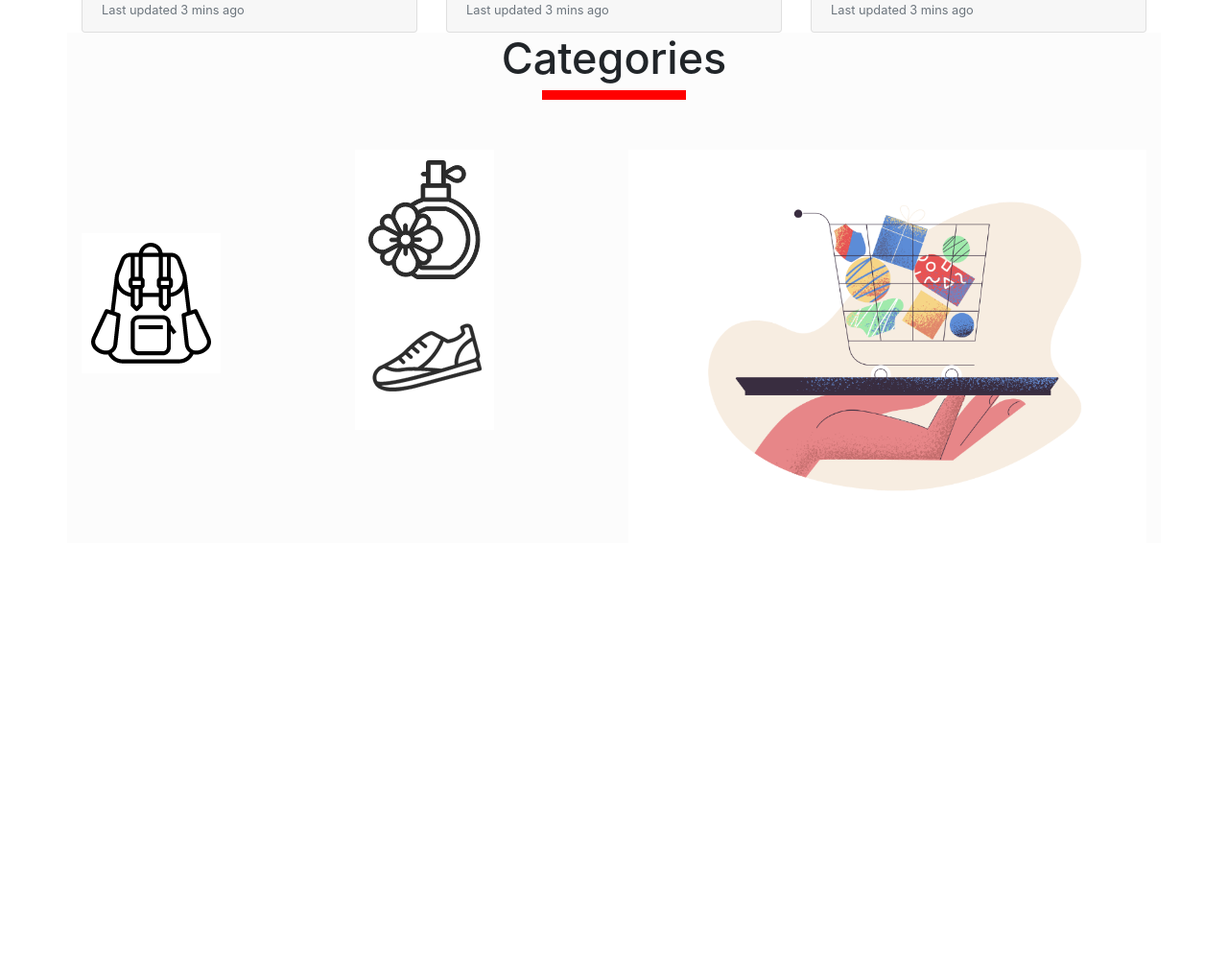
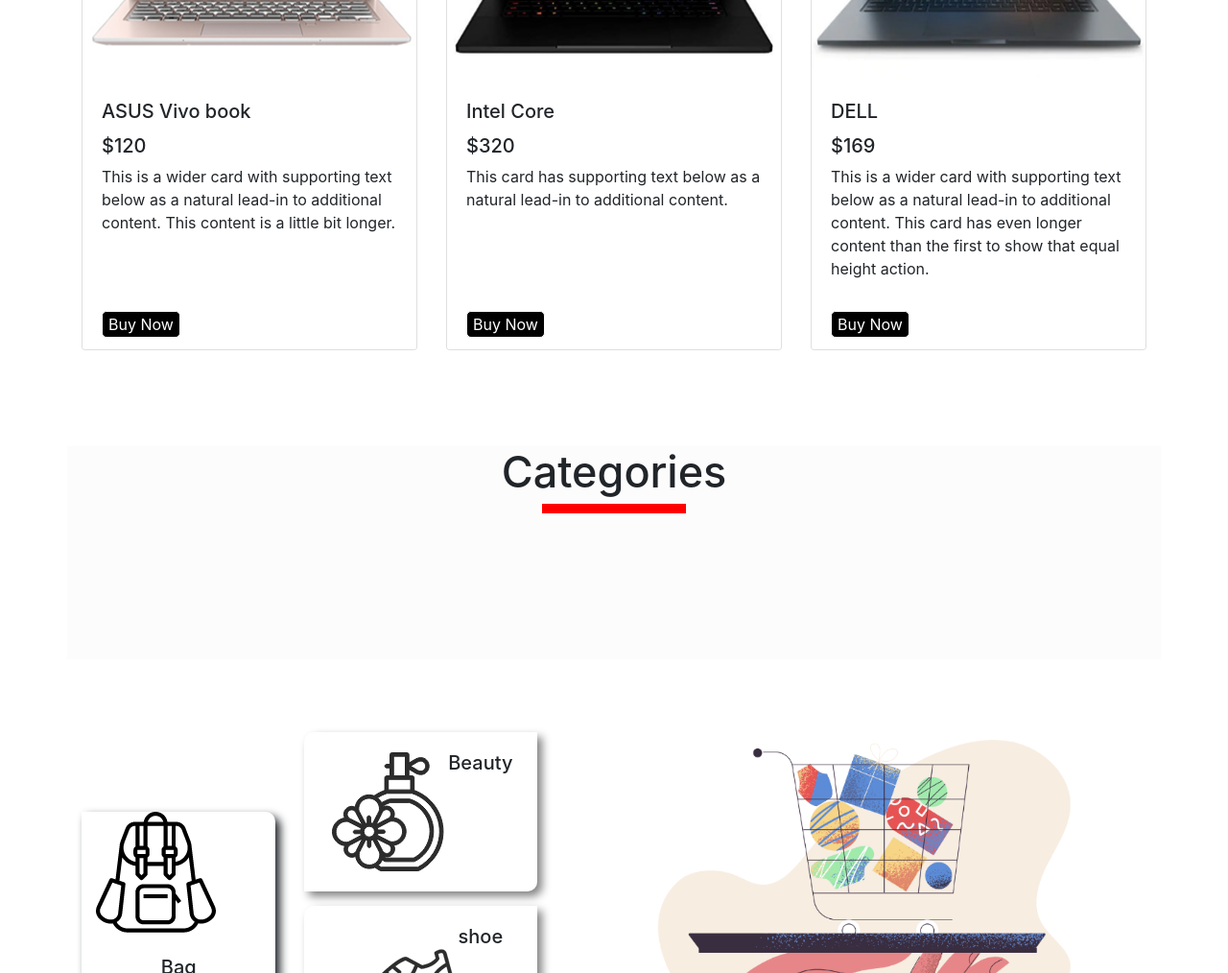
Before and after one commit to kaiserhamid45/e-commerce, a plain HTML site: page index.html in a window 1280 px wide. Shown: the part 1786-2800 px from the top of the page at 96% size. Before the commit the page ends 2352 px from the top, so only its background shows below. Drawn offline with nearby package versions, Linux system fonts and the light colour scheme.

Commit message:
all of done

```diff
--- a/index.html
+++ b/index.html
@@ -4,6 +4,7 @@
     <meta charset="UTF-8">
     <meta name="viewport" content="width=device-width, initial-scale=1.0">
     <link rel="stylesheet" href="https://stackpath.bootstrapcdn.com/bootstrap/4.4.1/css/bootstrap.min.css" integrity="sha384-Vkoo8x4CGsO3+Hhxv8T/Q5PaXtkKtu6ug5TOeNV6gBiFeWPGFN9MuhOf23Q9Ifjh" crossorigin="anonymous">
+    <link rel="stylesheet" href="style.css">
     <title>Document</title>
 </head>
 <body>
@@ -132,7 +133,7 @@
             <p class="card-text">This is a wider card with supporting text below as a natural lead-in to additional content. This content is a little bit longer.</p>
           </div>
           <div class="card-footer">
-            <small class="text-muted">Last updated 3 mins ago</small>
+            <button class="buy-now-button">Buy Now</button>
           </div>
         </div>
         <div class="card">
@@ -143,7 +144,7 @@
             <p class="card-text">This card has supporting text below as a natural lead-in to additional content.</p>
           </div>
           <div class="card-footer">
-            <small class="text-muted">Last updated 3 mins ago</small>
+            <button class="buy-now-button">Buy Now</button>
           </div>
         </div>
         <div class="card">
@@ -154,7 +155,7 @@
             <p class="card-text">This is a wider card with supporting text below as a natural lead-in to additional content. This card has even longer content than the first to show that equal height action.</p>
           </div>
           <div class="card-footer">
-            <small class="text-muted">Last updated 3 mins ago</small>
+            <button class="buy-now-button">Buy Now</button>
           </div>
         </div>
       </div>
@@ -167,24 +168,26 @@
 		Categories<br>
 		<span style="display:inline-block; height:10px; background:red; width:150px;margin-top: 6px;">&nbsp;</span>
 	</h3>
-	<div class="row">
-		<div class="col">
-		  <div class="row">
-			<div class="col">
-			  <img src="images/Categories/bag.png" style="position: absolute;padding: 10px;background: #FFF;top: 87px;" >
-			</div>
-			<div class="col">
-			  <img src="images/Categories/perfume.png" style="padding: 10px;background: #FFF;">
-			  <img src="images/Categories/shoe.png"  style="padding: 10px;background: #FFF;" >
-
-			</div>
-		  </div>
-		</div>
-		<div class="col">
-		   <img src="images/Categories/pale-order.png" style="padding: 10px;background: #FFF; width:100%" >
-		</div>
-	</div>
-
+</div>
+<div class="row align-items-center justify-content-center">
+    <div class="col-md-2 bag ">
+        <img src="images/Categories/bag.png" alt=""> <br><br>
+        <h5 style="text-align: center;">Bag</h5>
+    </div>
+    <div class="col-md-3">
+        <div class="row style justify-content-center">
+            <img src="images/Categories/perfume.png" alt=""><br><br><br>
+            <h5>Beauty</h5>
+        </div>
+        <div class="row shoe justify-content-center">
+            <img src="images/Categories/shoe.png" alt="">
+            <h5>shoe</h5>
+        </div>
+    </div>
+    <div class="col-md-6">
+        <img class="img-fluid" src="images/Categories/pale-order.png" alt="">
+    </div>
+</div>
 </div>
 
 
--- a/style.css
+++ b/style.css
@@ -5,10 +5,28 @@
     padding: 20px 40px;
 }
 .buy-now-button{
-    color:#fff;
-    background-image: linear-gradient(to bottom,#FF589B 0%, #ff136f 100%);
+    background-color: black;
+    color: white;
+    border-radius: 5px;
+    border: 1px solid;
+}
+.card-footer{
+    background-color: white;
     border: none;
-    border-radius: 8px;
-    padding: 9px 25px;
-    cursor: pointer;
 }
+.bag {
+    box-shadow: 5px 5px 10px;
+    border-radius: 0px 10px;
+  }
+  .style {
+    box-shadow: 5px 5px 10px gray;
+    border-radius: 10px 0;
+  }
+  .shoe {
+    box-shadow: 5px 5px 10px gray;
+    border-radius: 10px 0;
+  }
+  .row {
+    margin: 15px;
+    padding: 20px;
+  }
```
